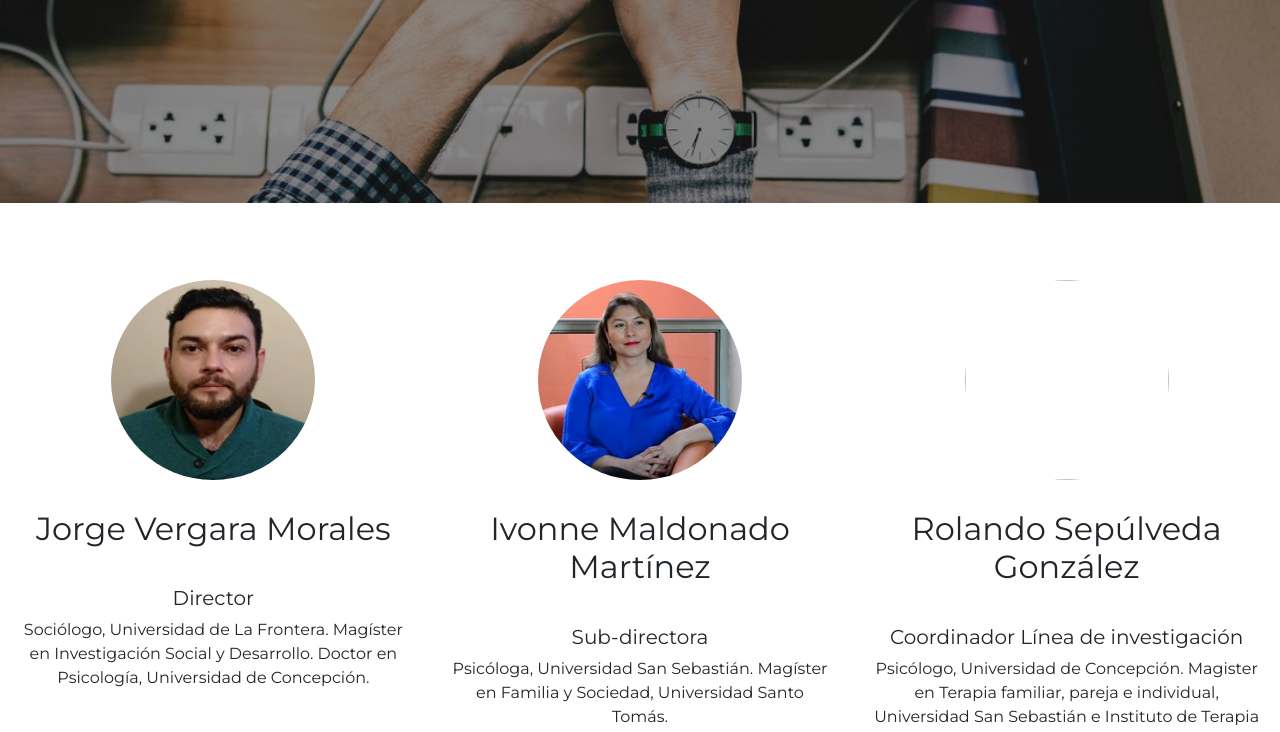
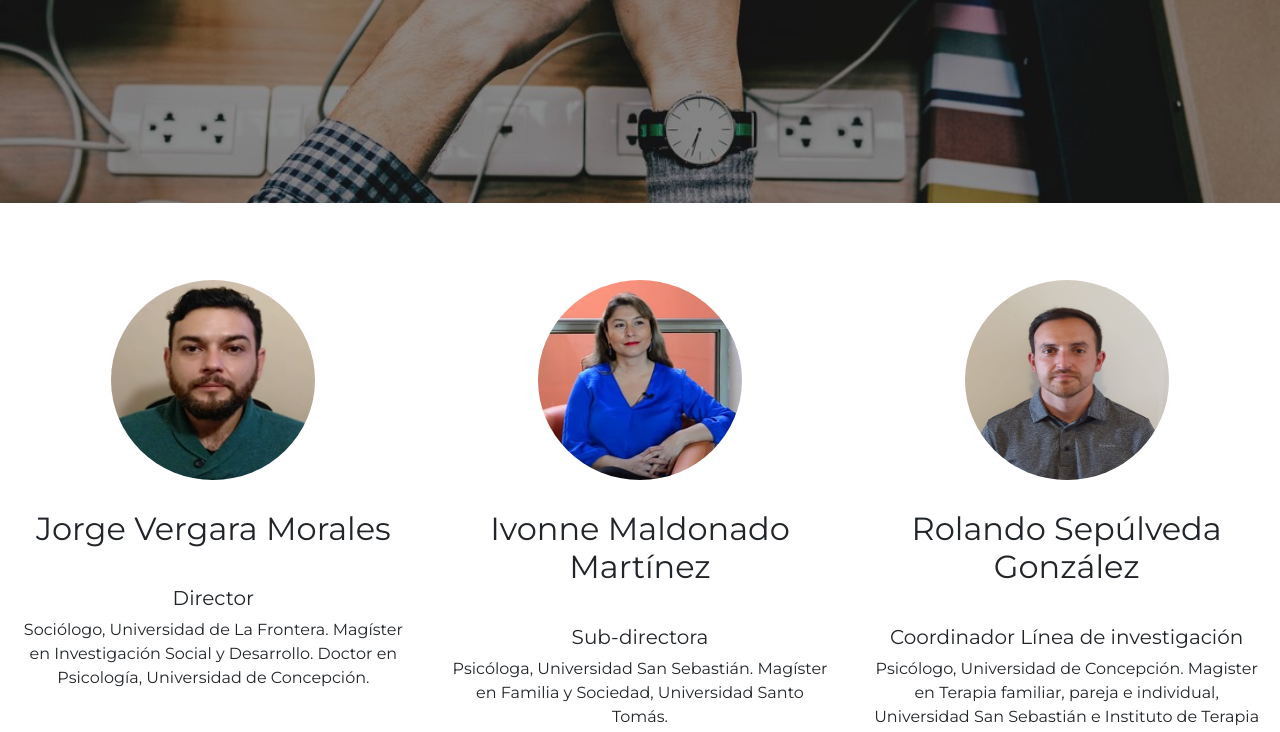
Before and after one commit to Mrtaavoo/Udla-Page, a plain HTML site: page investigadores.html in a window 1280 px wide. Shown: the part 359-1091 px from the top of the page. Drawn offline with nearby package versions, Linux system fonts and the light colour scheme.

Commit message:
segunda entrega img

```diff
--- a/investigadores.html
+++ b/investigadores.html
@@ -62,7 +62,7 @@
           </div>
 
           <div class="col-lg-4">
-            <img class="rounded-circle" src="./img/Rolando_Sepúlveda.jpeg" alt="">
+            <img class="rounded-circle" src="./img/Rolando_Sepulveda.jpeg" alt="">
             <h2 class="fw-normal">Rolando Sepúlveda González</h2>
             <h5>Coordinador Línea de investigación</h5>
             <p>Psicólogo, Universidad de Concepción.
```
